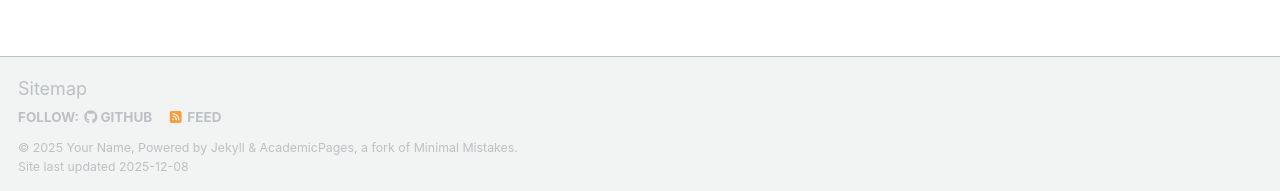
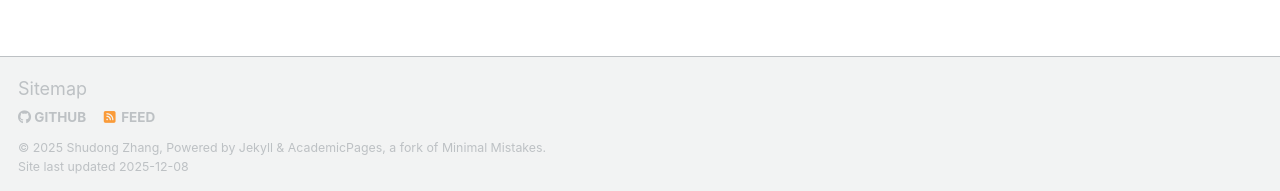
Before and after one commit to shudong-zhang/shudong-zhang.github.io, a Jekyll site: the page built from _pages/about.md, in a window 1280 px wide and 900 px high, scrolled down 2718 px. Shown: the part 706-897 px from the top of the window. Built offline with Jekyll 4.4.1, drawn with Linux system fonts in a browser that asks for light colours; some web fonts are replaced; a script bundle is joined from its source files by our own code; library files that are not in the unit come from our copies.

Commit message:
Update _config.yml

```diff
--- a/_config.yml
+++ b/_config.yml
@@ -7,16 +7,16 @@
 # server process.
 
 # Basic Site Settings
-locale                   : "en-US"
+locale                   : "en-CN"
 site_theme               : "default" # Currently available options are "default", "air"
 title                    : "Your Name / Site Title"
 title_separator          : "-"
-name                     : &name "Your Name"
+name                     : &name "Shudong Zhang"
 description              : &description "Your Name's academic portfolio"   # Update this with a general description of your site, this is the default if not overridden by a page
-url                      : https://academicpages.github.io # The base hostname & protocol for your site e.g. "https://[your GitHub username].github.io",
+url                      : https://shudong-zhang.github.io # The base hostname & protocol for your site e.g. "https://[your GitHub username].github.io",
                                                            # or if you already have some other page hosted on Github then use "https://[your GitHub username].github.io/[Your Repo Name]"
 baseurl                  : "" # the subpath of your site, e.g. "/blog"
-repository               : "academicpages/academicpages.github.io"
+repository               : "shudong-zhang/shudong-zhang.github.io"
 
 # Site Author - The following control what appear as part of the author content on the side bar.
 #               If a field is blank the icon and link will not appear, otherwise it will be shown.
```
